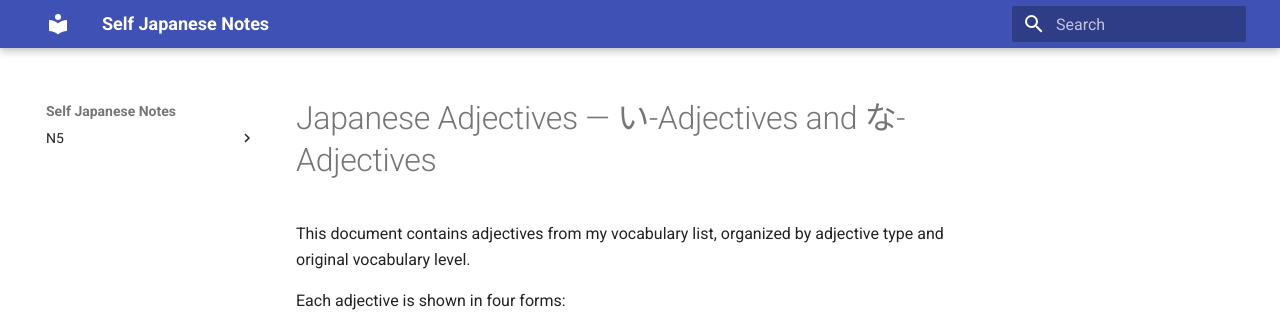
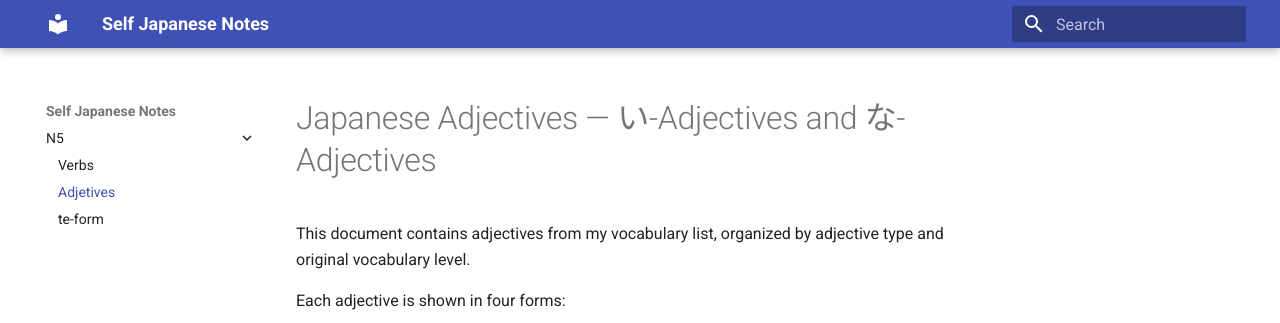
Before and after one commit to Kuellar/self-japanese-notes, an MkDocs documentation site: the page built from docs/n5/2-adjetives.md, in a window 1280 px wide. Shown: the top 323 px of the page. Built offline with MkDocs 1.6.1 and Material for MkDocs 9.7.7, drawn with Linux system fonts in a browser that asks for light colours; some of the changed lines change nothing that is shown.

Commit message:
Fix indexation

```diff
--- a/mkdocs.yml
+++ b/mkdocs.yml
@@ -6,5 +6,5 @@ theme:
 nav:
   - N5:
       - Verbs: n5/1-verbs.md
-      - Adjetives: n5/1-adjetives.md
-      - te-form: n5/1-te-form.md
+      - Adjetives: n5/2-adjetives.md
+      - te-form: n5/3-te-form.md
```
